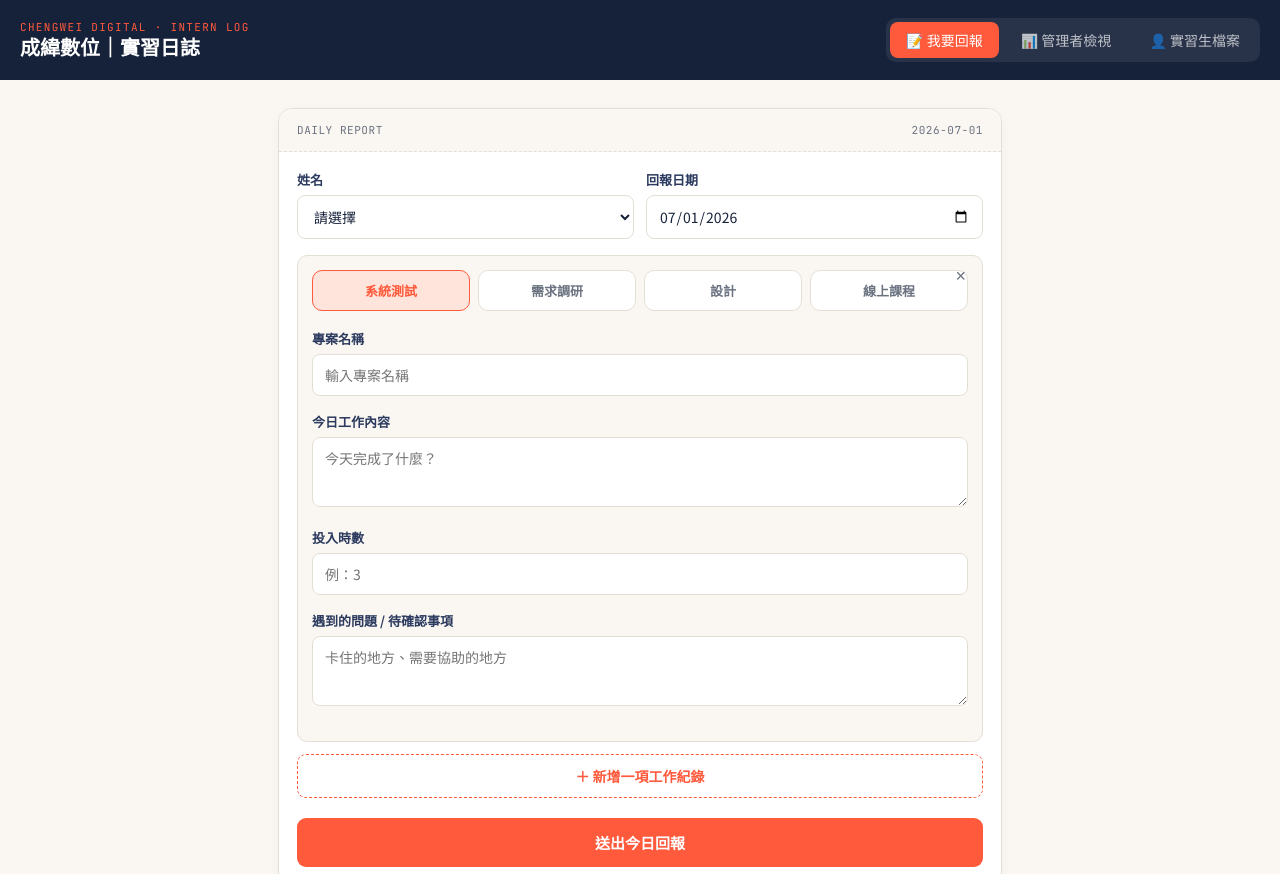
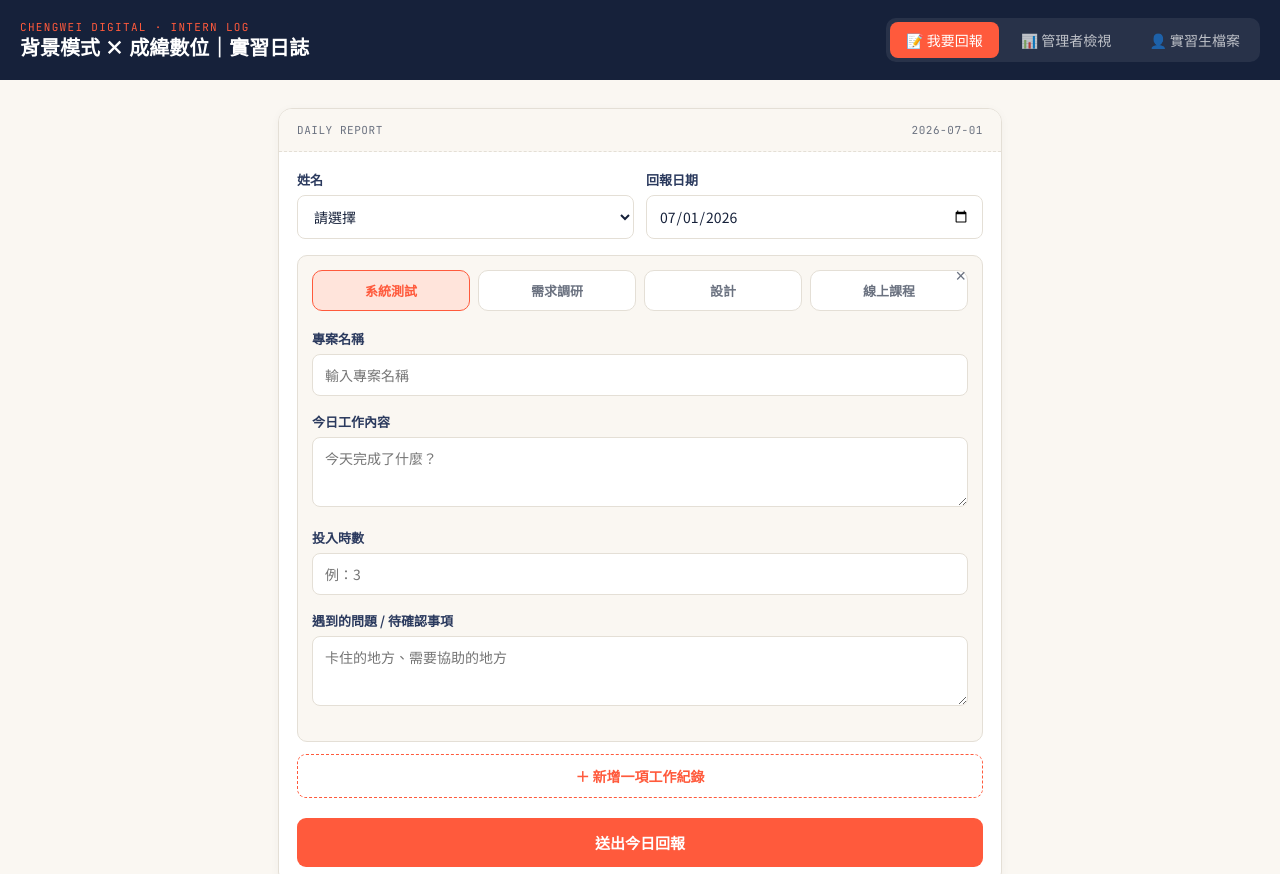
Before and after one commit to joytsai91/intern, a plain HTML site: page index.html in a window 1280 px wide. Shown: the top 874 px of the page. Drawn offline with Linux system fonts and the light colour scheme.

Commit message:
fix: 更新標題為背景模式X成緯數位

```diff
--- a/index.html
+++ b/index.html
@@ -314,7 +314,7 @@
 <div class="topbar">
   <div class="brand">
     <span class="eyebrow">Chengwei Digital · Intern Log</span>
-    <span class="title">成緯數位｜實習日誌</span>
+    <span class="title">背景模式 × 成緯數位｜實習日誌</span>
   </div>
   <div class="tabs">
     <button class="tab-btn active" data-tab="submit">📝 我要回報</button>
```
